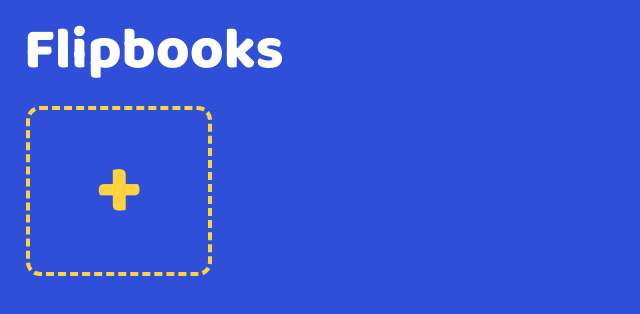
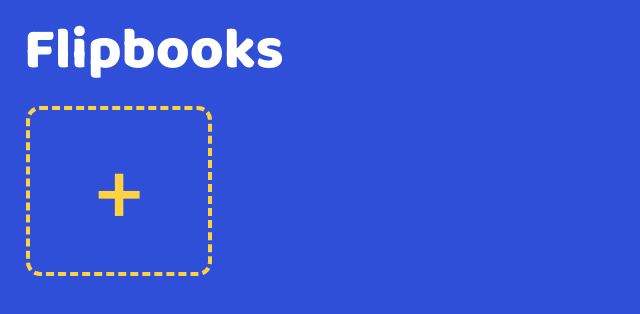
Before and after one commit to mckornfield/flipbook, a plain HTML site: page index.html in a window 1280 px wide. Shown: the full height of the page, 0-640 px from the left. Drawn offline with Linux system fonts and the light colour scheme.

Commit message:
Fix emoji icons rendering off-center in buttons on iOS Safari
Icon-only buttons (home, export, eraser, undo, trash, etc.) inherited
the Baloo 2 webfont, whose line-box metrics push emoji glyphs off-center
within a centered flex/grid box on Safari. Switch those buttons to the
system font stack, which shares consistent baseline metrics with Apple's
emoji font. Text elements (headings, page counts) keep Baloo 2.

Co-Authored-By: Claude Sonnet 5 <noreply@anthropic.com>

```diff
--- a/style.css
+++ b/style.css
@@ -19,6 +19,9 @@ body{
   padding-left:env(safe-area-inset-left,0px);padding-right:env(safe-area-inset-right,0px);
 }
 button{font:inherit;color:inherit;cursor:pointer;touch-action:manipulation;-webkit-tap-highlight-color:transparent}
+/* Icon-only buttons: system font keeps emoji vertically centered (Baloo 2's
+   metrics push them off-center in Safari); the webfont is for readable text. */
+.tool,.new-card,.thumb.add,.ask-btns button,.del{font-family:ui-rounded,"Arial Rounded MT Bold","Trebuchet MS",system-ui,sans-serif}
 button:focus-visible{outline:4px solid var(--sun);outline-offset:3px}
 .hidden{display:none!important}
 .screen{height:100%;display:flex;flex-direction:column}
```
